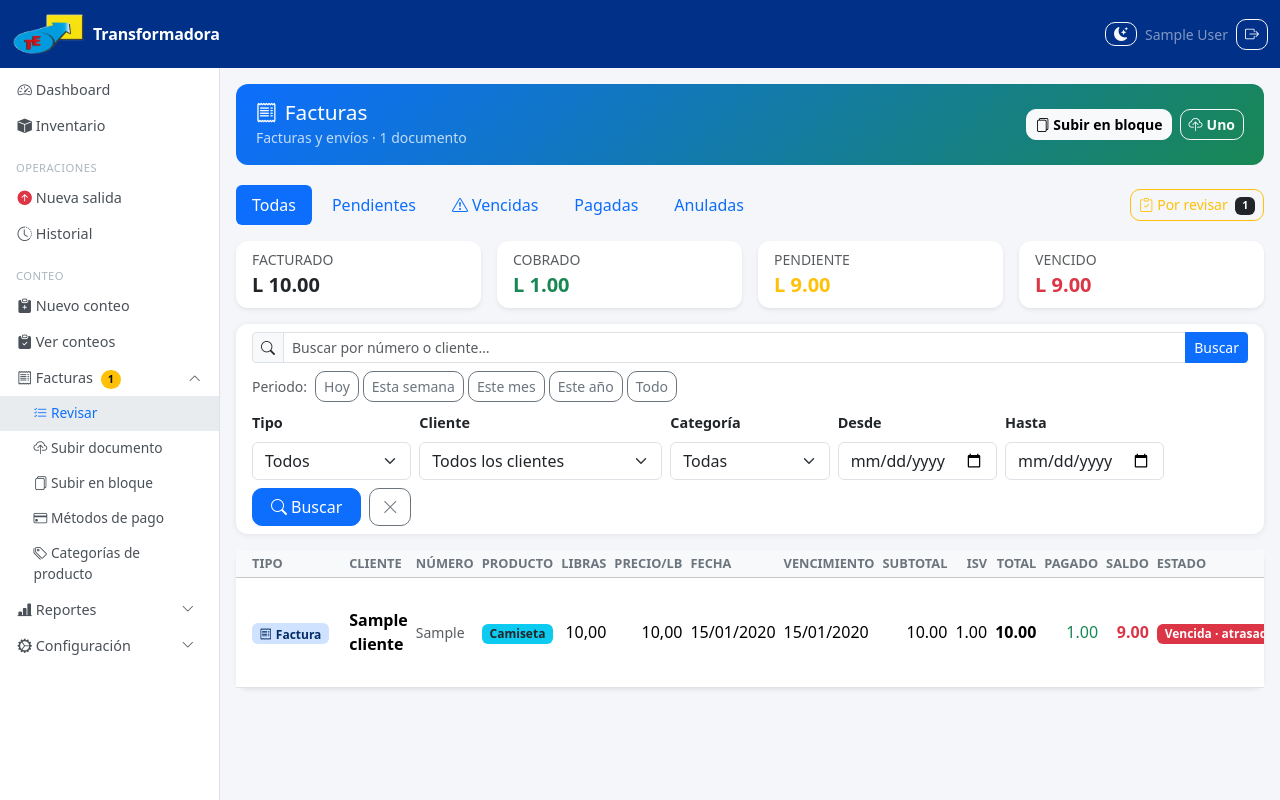
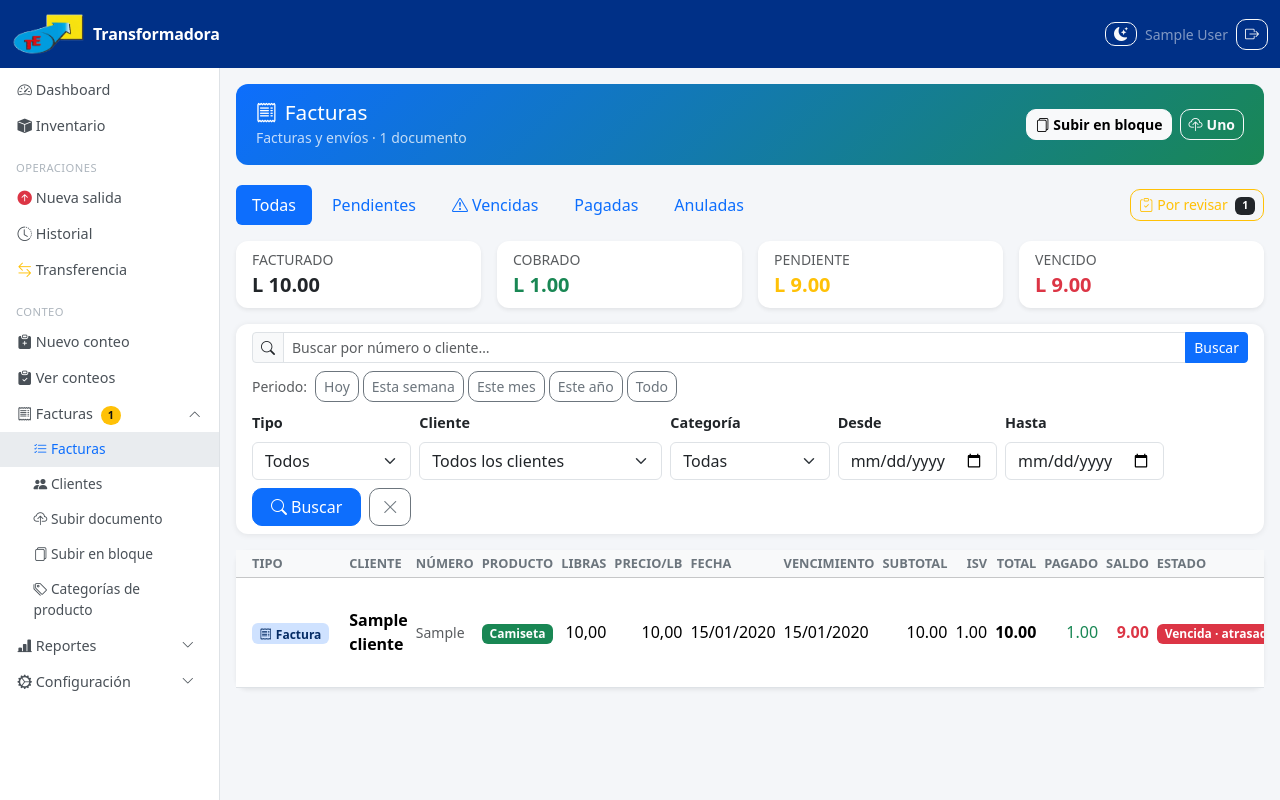
Before and after one commit to alexandrr2899/Inventory-webApp, a Django app: page /facturas/ in a window 1280 px wide. Run offline with Django 4.2, Linux system fonts and the light colour scheme; a user stored in the database is signed in; data comes from the database, SQL or seed files in the repository; tables that the repository leaves empty hold one stand-in row (values such as "Sample post"); some libraries are stand-ins or nearby versions.

Commit message:
Reorganize nav menu and add category badge colors
Add a template filter to dynamically assign Bootstrap badge colors to product categories based on their ID. Reorganize the navigation menu to improve information architecture: move Clientes link from Configuration to Facturas section, move Métodos de pago from Facturas to Configuration, move Transferencia from Configuration to Operaciones section, and update active state conditions accordingly.

```diff
--- a/apps/core/templatetags/facturas_extras.py
+++ b/apps/core/templatetags/facturas_extras.py
@@ -15,3 +15,25 @@ def moneda(value):
         return '{:,.2f}'.format(Decimal(str(value)))
     except (InvalidOperation, TypeError, ValueError):
         return value
+
+
+# Paleta fija de clases Bootstrap para distinguir categorías por color. Como las
+# categorías son configurables (no un choices fijo), el color se deriva del pk
+# de forma determinística en vez de guardarse en el modelo.
+_PALETA_CATEGORIAS = (
+    'bg-primary',
+    'bg-success',
+    'bg-danger',
+    'bg-warning text-dark',
+    'bg-secondary',
+    'bg-dark',
+    'bg-info text-dark',
+)
+
+
+@register.filter
+def categoria_badge_class(categoria):
+    """Clase(s) Bootstrap para el badge de una CategoriaProducto, estable por categoría."""
+    if not categoria or not categoria.pk:
+        return 'bg-secondary'
+    return _PALETA_CATEGORIAS[categoria.pk % len(_PALETA_CATEGORIAS)]
--- a/templates/facturas/_producto.html
+++ b/templates/facturas/_producto.html
@@ -1,2 +1,3 @@
-{% if doc.categoria %}<span class="badge bg-info text-dark">{{ doc.categoria.nombre }}</span>
+{% load facturas_extras %}
+{% if doc.categoria %}<span class="badge {{ doc.categoria|categoria_badge_class }}">{{ doc.categoria.nombre }}</span>
 {% else %}<span class="text-muted">—</span>{% endif %}
--- a/templates/includes/nav_menu.html
+++ b/templates/includes/nav_menu.html
@@ -10,7 +10,7 @@
 </a>
 {% endif %}
 
-{% if perms.core.registrar_salida or perms.core.ver_inventario %}
+{% if perms.core.registrar_salida or perms.core.ver_inventario or perms.core.registrar_entrada %}
 <span class="sidebar-section">Operaciones</span>
 {% if perms.core.registrar_salida %}
 <a href="{% url 'movimiento_salida' %}" class="nav-link {% if un == 'movimiento_salida' %}active{% endif %}">
@@ -18,8 +18,13 @@
 </a>
 {% endif %}
 {% if perms.core.ver_inventario %}
-<a href="{% url 'movimiento_lista' %}" class="nav-link {% if 'movimiento' in un and un != 'movimiento_salida' %}active{% endif %}">
+<a href="{% url 'movimiento_lista' %}" class="nav-link {% if 'movimiento' in un and un != 'movimiento_salida' and un != 'movimiento_transferencia' %}active{% endif %}">
   <i class="bi bi-clock-history"></i> Historial
+</a>
+{% endif %}
+{% if perms.core.registrar_entrada %}
+<a href="{% url 'movimiento_transferencia' %}" class="nav-link {% if un == 'movimiento_transferencia' %}active{% endif %}">
+  <i class="bi bi-arrow-left-right text-warning"></i> Transferencia
 </a>
 {% endif %}
 {% endif %}
@@ -39,29 +44,29 @@
 <a class="nav-link nav-group-toggle d-flex justify-content-between align-items-center"
    data-bs-toggle="collapse" href="#navFacturas-{{ mid }}" role="button"
    aria-controls="navFacturas-{{ mid }}"
-   aria-expanded="{% if 'factura' in un or 'lote' in un %}true{% else %}false{% endif %}">
+   aria-expanded="{% if 'factura' in un or 'lote' in un or 'categoria' in un or 'cliente' in un %}true{% else %}false{% endif %}">
   <span>
     <i class="bi bi-receipt"></i> Facturas
     {% if facturas_por_revisar %}<span class="badge bg-warning text-dark rounded-pill ms-1">{{ facturas_por_revisar }}</span>{% endif %}
   </span>
   <i class="bi bi-chevron-down small chevron"></i>
 </a>
-<div class="collapse nav-group-sub {% if 'factura' in un or 'lote' in un %}show{% endif %}"
+<div class="collapse nav-group-sub {% if 'factura' in un or 'lote' in un or 'categoria' in un or 'cliente' in un %}show{% endif %}"
      id="navFacturas-{{ mid }}">
   <a href="{% url 'facturas_lista' %}" class="nav-link {% if un == 'facturas_lista' %}active{% endif %}">
-    <i class="bi bi-list-check"></i> Revisar
+    <i class="bi bi-list-check"></i> Facturas
   </a>
+  {% if perms.core.crear_item %}
+  <a href="{% url 'cliente_lista' %}" class="nav-link {% if un == 'cliente_lista' %}active{% endif %}">
+    <i class="bi bi-people-fill"></i> Clientes
+  </a>
+  {% endif %}
   <a href="{% url 'factura_upload' %}" class="nav-link {% if un == 'factura_upload' %}active{% endif %}">
     <i class="bi bi-cloud-upload"></i> Subir documento
   </a>
   <a href="{% url 'factura_lote' %}" class="nav-link {% if 'lote' in un %}active{% endif %}">
     <i class="bi bi-files"></i> Subir en bloque
   </a>
-  {% if perms.core.gestionar_metodos_pago %}
-  <a href="{% url 'metodo_pago_lista' %}" class="nav-link {% if 'metodo_pago' in un %}active{% endif %}">
-    <i class="bi bi-credit-card"></i> Métodos de pago
-  </a>
-  {% endif %}
   {% if perms.core.gestionar_categorias_producto %}
   <a href="{% url 'categoria_producto_lista' %}" class="nav-link {% if 'categoria' in un %}active{% endif %}">
     <i class="bi bi-tags"></i> Categorías de producto
@@ -106,25 +111,27 @@
 </div>
 {% endif %}
 
-{% if perms.core.crear_item or perms.core.importar_excel or perms.core.gestionar_backups or perms.core.ver_reportes or user.is_superuser %}
+{% if perms.core.crear_item or perms.core.importar_excel or perms.core.gestionar_backups or perms.core.gestionar_metodos_pago or perms.core.ver_reportes or user.is_superuser %}
 <a class="nav-link nav-group-toggle d-flex justify-content-between align-items-center"
    data-bs-toggle="collapse" href="#navConfig-{{ mid }}" role="button"
    aria-controls="navConfig-{{ mid }}"
-   aria-expanded="{% if 'cliente' in un or 'maquina' in un or 'ubicacion' in un or 'importar' in un or 'backup' in un or 'usuario' in un or un == 'notificaciones_panel' or un == 'produccion_nueva' or un == 'movimiento_entrada' or un == 'movimiento_transferencia' %}true{% else %}false{% endif %}">
+   aria-expanded="{% if 'maquina' in un or 'ubicacion' in un or 'importar' in un or 'backup' in un or 'usuario' in un or 'metodo_pago' in un or un == 'notificaciones_panel' or un == 'produccion_nueva' or un == 'movimiento_entrada' %}true{% else %}false{% endif %}">
   <span><i class="bi bi-gear-wide-connected"></i> Configuración</span>
   <i class="bi bi-chevron-down small chevron"></i>
 </a>
-<div class="collapse nav-group-sub {% if 'cliente' in un or 'maquina' in un or 'ubicacion' in un or 'importar' in un or 'backup' in un or 'usuario' in un or un == 'notificaciones_panel' or un == 'produccion_nueva' or un == 'movimiento_entrada' or un == 'movimiento_transferencia' %}show{% endif %}"
+<div class="collapse nav-group-sub {% if 'maquina' in un or 'ubicacion' in un or 'importar' in un or 'backup' in un or 'usuario' in un or 'metodo_pago' in un or un == 'notificaciones_panel' or un == 'produccion_nueva' or un == 'movimiento_entrada' %}show{% endif %}"
      id="navConfig-{{ mid }}">
   {% if perms.core.crear_item %}
-  <a href="{% url 'cliente_lista' %}" class="nav-link {% if 'cliente' in un and not 'factura' in un %}active{% endif %}">
-    <i class="bi bi-people-fill"></i> Clientes
-  </a>
   <a href="{% url 'ubicacion_lista' %}" class="nav-link {% if 'ubicacion' in un %}active{% endif %}">
     <i class="bi bi-geo-alt-fill"></i> Ubicaciones
   </a>
   <a href="{% url 'maquina_lista' %}" class="nav-link {% if 'maquina' in un %}active{% endif %}">
     <i class="bi bi-gear-fill"></i> Máquinas
+  </a>
+  {% endif %}
+  {% if perms.core.gestionar_metodos_pago %}
+  <a href="{% url 'metodo_pago_lista' %}" class="nav-link {% if 'metodo_pago' in un %}active{% endif %}">
+    <i class="bi bi-credit-card"></i> Métodos de pago
   </a>
   {% endif %}
   {% if perms.core.registrar_produccion %}
@@ -135,9 +142,6 @@
   {% if perms.core.registrar_entrada %}
   <a href="{% url 'movimiento_entrada' %}" class="nav-link {% if un == 'movimiento_entrada' %}active{% endif %}">
     <i class="bi bi-arrow-down-circle-fill text-success"></i> Nueva entrada
-  </a>
-  <a href="{% url 'movimiento_transferencia' %}" class="nav-link {% if un == 'movimiento_transferencia' %}active{% endif %}">
-    <i class="bi bi-arrow-left-right text-warning"></i> Transferencia
   </a>
   {% endif %}
   {% if perms.core.importar_excel %}
```
